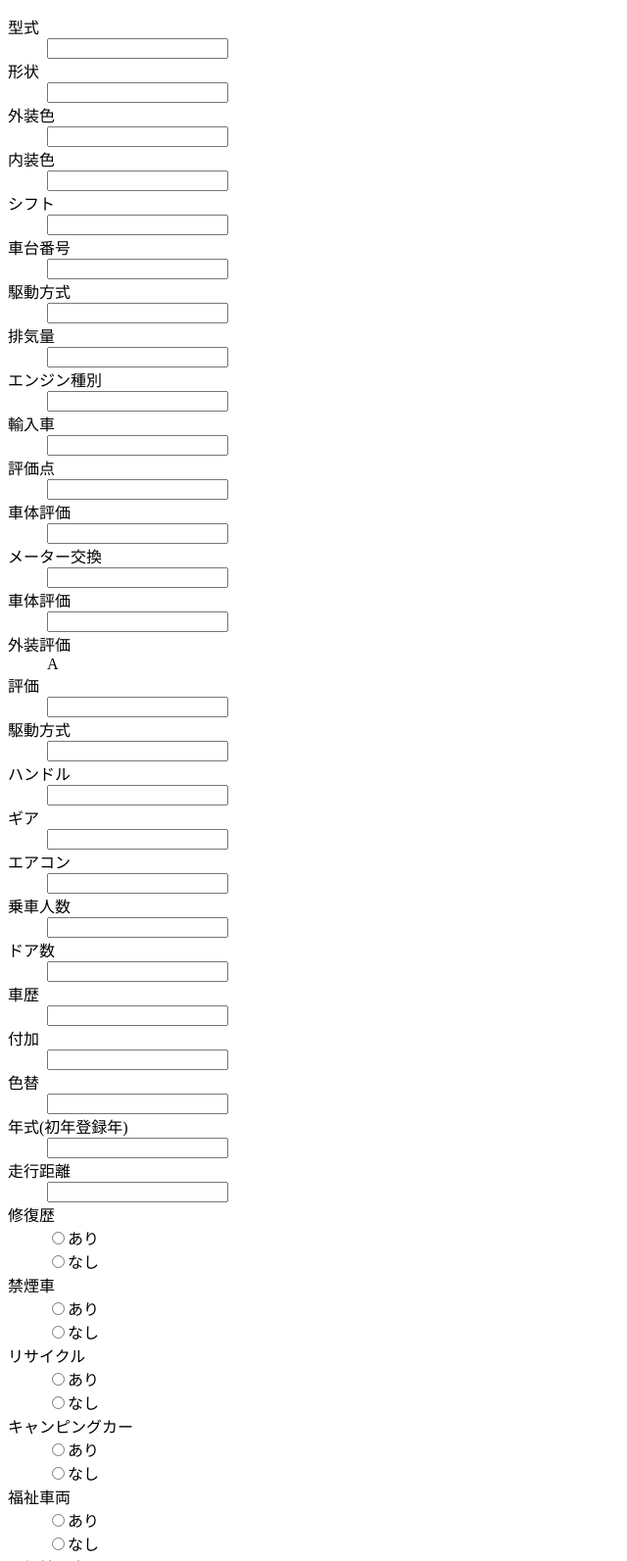
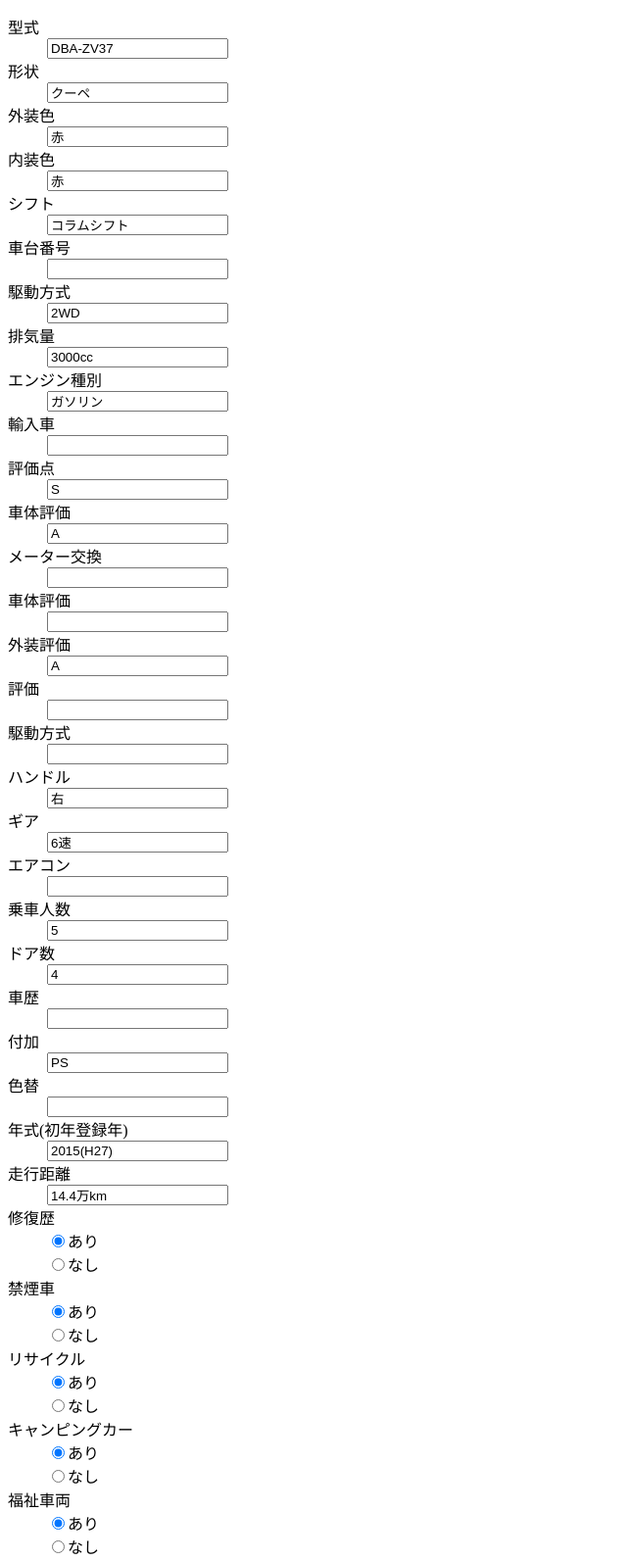
Before and after one commit to case-study07/mock, a plain HTML site: page carEdit.html in a window 1280 px wide. Shown: the part 444-2037 px from the top of the page at 98% size, without its empty margins (0-640 px from the left). Drawn offline with Linux system fonts and the light colour scheme.

Commit message:
車編集画面追加
carEdit.htmlの追加

```diff
--- a/carEntry.html
+++ b/carEdit.html
@@ -4,7 +4,7 @@
     <meta charset="UTF-8" />
     <meta http-equiv="X-UA-Compatible" content="IE=edge" />
     <meta name="viewport" content="width=device-width, initial-scale=1.0" />
-    <title>HALMOTORトップページ</title>
+    <title>HALMOTOR：車編集</title>
   </head>
   <body>
     <header>
@@ -41,123 +41,137 @@
                     <h3>車詳細</h3>
                     <dl>
                         <dt>型式</dt>
-                        <dd><input type="text" name="" id=""></dd>
+                        <dd><input type="text" name="" id="" value="DBA-ZV37"></dd>
 
                         <dt>形状</dt>
-                        <dd><input type="text" name="" id=""></dd>
+                        <dd><input type="text" name="" id="" value="クーペ"></dd>
 
                         <dt>外装色</dt>
-                        <dd><input type="text" name="" id=""></dd>
+                        <dd><input type="text" name="" id="" value="赤"></dd>
 
                         <dt>内装色</dt>
-                        <dd><input type="text" name="" id=""></dd>
+                        <dd><input type="text" name="" id="" value="赤"></dd>
 
                         <dt>シフト</dt>
-                        <dd><input type="text" name="" id=""></dd>
+                        <dd><input type="text" name="" id="" value="コラムシフト"></dd>
 
                         <dt>車台番号</dt>
-                        <dd><input type="text" name="" id=""></dd>
+                        <dd><input type="text" name="" id="" value=""></dd>
 
                         <dt>駆動方式</dt>
-                        <dd><input type="text" name="" id=""></dd>
+                        <dd><input type="text" name="" id="" value="2WD"></dd>
 
                         <dt>排気量</dt>
-                        <dd><input type="text" name="" id=""></dd>
+                        <dd><input type="text" name="" id="" value="3000cc"></dd>
 
                         <dt>エンジン種別</dt>
-                        <dd><input type="text" name="" id=""></dd>
+                        <dd><input type="text" name="" id="" value="ガソリン"></dd>
 
                         <dt>輸入車</dt>
-                        <dd><input type="text" name="" id=""></dd>
+                        <dd><input type="text" name="" id="" value=""></dd>
 
                         <dt>評価点</dt>
-                        <dd><input type="text" name="" id=""></dd>
+                        <dd><input type="text" name="" id="" value="S"></dd>
 
                         <dt>車体評価</dt>
-                        <dd><input type="text" name="" id=""></dd>
+                        <dd><input type="text" name="" id="" value="A"></dd>
 
                         <dt>メーター交換</dt>
-                        <dd><input type="text" name="" id=""></dd>
+                        <dd><input type="text" name="" id="" value=""></dd>
 
                         <dt>車体評価</dt>
-                        <dd><input type="text" name="" id=""></dd>
+                        <dd><input type="text" name="" id="" value=""></dd>
 
                         <dt>外装評価</dt>
-                        <dd>A</dd>
+                        <dd><input type="text" name="" id="" value="A"></dd>
 
                         <dt>評価</dt>
-                        <dd><input type="text" name="" id=""></dd>
+                        <dd><input type="text" name="" id="" value=""></dd>
 
                         <dt>駆動方式</dt>
-                        <dd><input type="text" name="" id=""></dd>
+                        <dd><input type="text" name="" id="" value=""></dd>
 
                         <dt>ハンドル</dt>
-                        <dd><input type="text" name="" id=""></dd>
+                        <dd><input type="text" name="" id="" value="右"></dd>
 
                         <dt>ギア</dt>
-                        <dd><input type="text" name="" id=""></dd>
+                        <dd><input type="text" name="" id="" value="6速"></dd>
 
                         <dt>エアコン</dt>
-                        <dd><input type="text" name="" id=""></dd>
+                        <dd><input type="text" name="" id="" value=""></dd>
 
                         <dt> 乗車人数</dt>
-                        <dd><input type="text" name="" id=""></dd>
+                        <dd><input type="text" name="" id="" value="5"></dd>
 
                         <dt>ドア数</dt>
-                        <dd><input type="text" name="" id=""></dd>
+                        <dd><input type="text" name="" id="" value="4"></dd>
 
                         <dt>車歴</dt>
-                        <dd><input type="text" name="" id=""></dd>
+                        <dd><input type="text" name="" id="" value=""></dd>
 
                         <dt>付加</dt>
-                        <dd><input type="text" name="" id=""></dd>
+                        <dd><input type="text" name="" id="" value="PS"></dd>
 
                         <dt>色替</dt>
-                        <dd><input type="text" name="" id=""></dd>
+                        <dd><input type="text" name="" id="" value=""></dd>
 
                         <dt>年式(初年登録年)</dt>
-                        <dd><input type="text" name="" id=""></dd>
+                        <dd><input type="text" name="" id="" value="2015(H27)"></dd>
 
                         <dt>走行距離</dt>
-                        <dd><input type="text" name="" id=""></dd>
+                        <dd><input type="text" name="" id="" value="14.4万km"></dd>
 
                         <dt>修復歴</dt>
-                        <dd><input type="radio" name="" id="">あり</dd>
+                        <dd><input type="radio" name="" id="" checked>あり</dd>
                         <dd><input type="radio" name="" id="">なし</dd>
 
                         <dt>禁煙車</dt>
-                        <dd><input type="radio" name="" id="">あり</dd>
+                        <dd><input type="radio" name="" id="" checked>あり</dd>
                         <dd><input type="radio" name="" id="">なし</dd>
 
                         <dt>リサイクル</dt>
-                        <dd><input type="radio" name="" id="">あり</dd>
+                        <dd><input type="radio" name="" id="" checked>あり</dd>
                         <dd><input type="radio" name="" id="">なし</dd>
 
                         <dt>キャンピングカー</dt>
-                        <dd><input type="radio" name="" id="">あり</dd>
+                        <dd><input type="radio" name="" id="" checked>あり</dd>
                         <dd><input type="radio" name="" id="">なし</dd>
 
                         <dt>福祉車両</dt>
-                        <dd><input type="radio" name="" id="">あり</dd>
+                        <dd><input type="radio" name="" id="" checked>あり</dd>
                         <dd><input type="radio" name="" id="">なし</dd>
 
                         <dt>正規輸入車</dt>
-                        <dd><input type="radio" name="" id="">あり</dd>
+                        <dd><input type="radio" name="" id="" checked>あり</dd>
                         <dd><input type="radio" name="" id="">なし</dd>
 
                         <dt>車検</dt>
-                        <dt><textarea name="" id="" cols="30" rows="10"></textarea></dt>
+                        <dd>
+                            <textarea name="" id="" cols="50" rows="10">車検残：無
+車検の取得にあたって法定費用が必要となります。
+車検整備無
+車検整備(法定24ヶ月定期点検整備/商用車は12ヶ月)を実施しません。
+購入後(車検取得後)に別途、車検整備を実施してください
+                            </textarea>
+                        </dd>
 
                         <dt>法廷整備</dt>
-                        <dt><textarea name="" id="" cols="30" rows="10"></textarea></dt>
+                        <dd>
+                            <textarea name="" id="" cols="50" rows="10">保障無
+車両の状態については販売店位ご確認ください
+                            </textarea>
+                        </dd>
 
                         <dt>保障</dt>
-                        <dt><textarea name="" id="" cols="30" rows="10"></textarea></dt>
-
+                        <dd>
+                            <textarea name="" id="" cols="50" rows="10">法定整備無
+無償・有償保障とも無となります。
+                            </textarea>
+                        </dd>
 
                 </dl>
                 </section>
-                <input type="submit" value="登録">
+                <input type="submit" value="編集">
             </form>
 
         </article>
```
